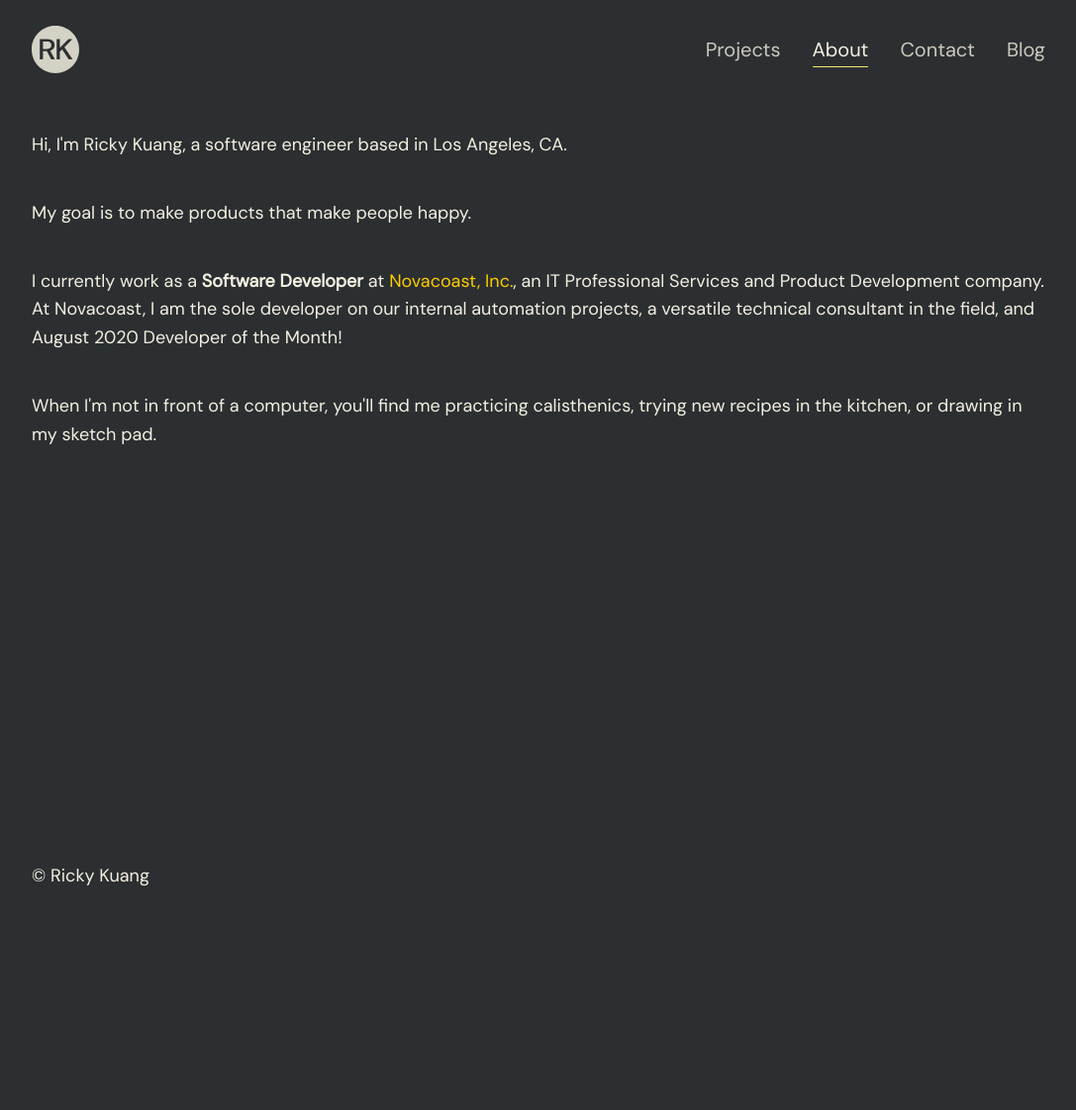
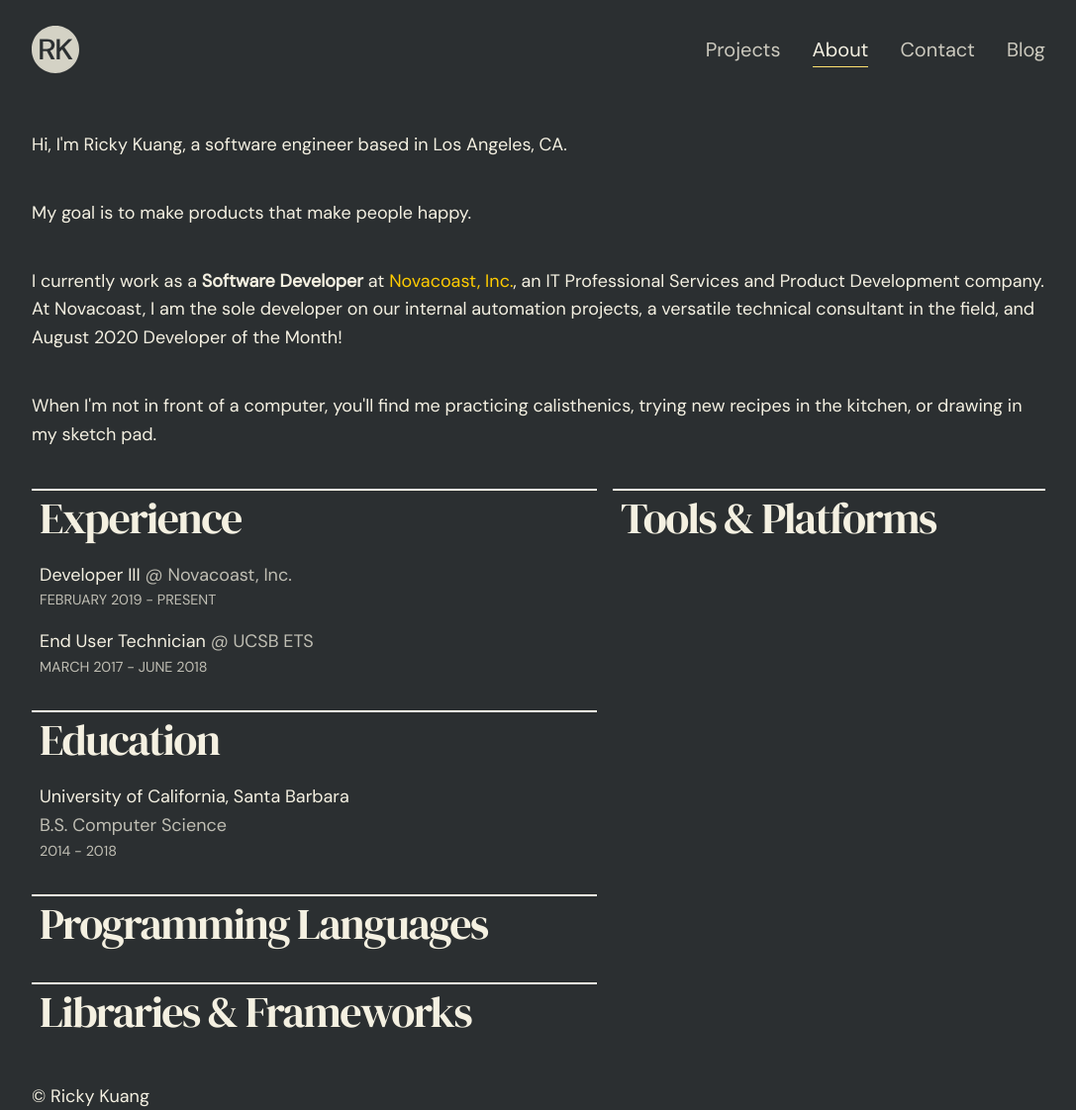
Before and after one commit to rkuang/rkuang.github.io, a Jekyll site: the page built from about.html, in a window 1280 px wide. Shown: the whole page at 99% size, without its empty margins (96-1183 px from the left). Built offline with Jekyll 4.4.1, drawn with Linux system fonts in a browser that asks for light colours; some web fonts are replaced; before the commit the page ends 900 px from its top, so only the background shows below that.

Commit message:
temp commit

```diff
--- /dev/null
+++ b/_data/education.yml
@@ -0,0 +1,5 @@
+- school: University of California, Santa Barbara
+  degree: B.S. Computer Science
+  start_date: 2014
+  end_date: 2018
+  # gpa: 3.62/4.00
--- /dev/null
+++ b/_data/experience.yml
@@ -0,0 +1,8 @@
+- employer: Novacoast, Inc.
+  position: Developer III
+  start_date: February 2019
+  end_date: Present
+- employer: UCSB ETS
+  position: End User Technician
+  start_date: March 2017
+  end_date: June 2018
--- /dev/null
+++ b/_includes/education.html
@@ -0,0 +1,17 @@
+{% for item in site.data.education %}
+<div class="resume-card-item">
+  <p class="resume-card-item-header">
+    {{ item.school }}
+  </p>
+  <p class="resume-card-item-detail">
+    {% if item.gpa %}
+    {{ item.degree }}, GPA: {{ item.gpa }}
+    {% else %}
+    {{ item.degree }}
+    {% endif %}
+  </p>
+  <p class="resume-card-item-detail timeframe">
+    {{ item.start_date }} - {{ item.end_date }}
+  </p>
+</div>
+{% endfor %}
--- a/_includes/experience.html
+++ b/_includes/experience.html
@@ -0,0 +1,11 @@
+{% for item in site.data.experience %}
+<div class="resume-card-item">
+  <p>
+    <span class="resume-card-item-header">{{ item.position }}</span>
+    <span class="resume-card-item-detail">@ {{ item.employer }}</span>
+  </p>
+  <p class="resume-card-item-detail timeframe">
+    {{ item.start_date | upcase }} - {{ item.end_date | upcase }}
+  </p>
+</div>
+{% endfor %}
--- /dev/null
+++ b/_sass/_about.scss
@@ -0,0 +1,43 @@
+.about {
+  display: flex;
+  flex-direction: column;
+}
+
+.resume {
+  display: flex;
+  flex-direction: column;
+  flex-wrap: wrap;
+  align-items: space-between;
+  column-gap: 16px;
+  row-gap: 16px;
+  height: 600px;
+
+  .resume-card {
+    border-top: 2px solid $color-primary;
+    padding-left: 8px;
+    // width: 400px;
+    margin: 0;
+    .resume-card-header {
+      font-family: 'DM Serif Display', serif;
+      font-size: 2.75rem;
+      width: 100%;
+      margin-bottom: 16px;
+    }
+
+    .resume-card-item {
+      margin-bottom: 16px;
+      p {
+        margin: 0;
+      }
+      .timeframe {
+        // text-transform: uppercase;
+        font-size: 0.9rem;
+      }
+      .resume-card-item-detail {
+        color: $color-text-sunken;
+      }
+    }
+
+
+  }
+}
--- a/_sass/_main.scss
+++ b/_sass/_main.scss
@@ -10,6 +10,7 @@ $color-tertiary-rgb: (255, 226, 112);
 $color-action: #ffcc00;
 $color-action-rgb: 255, 204, 0;
 $color-text: RGBA($color-primary-rgb, .95);
+$color-text-sunken: RGBA($color-primary-rgb, .7);
 $padding-nav-links: 32px;
 // $gutter: 48px;
 
--- a/about.html
+++ b/about.html
@@ -2,24 +2,32 @@
 title: About
 ---
 
+<div class="about">
   <div class="profile">
     {% include profile.html %}
   </div>
 
   <div class="resume">
-  <div class="card">
+    <div class="resume-card">
+      <h2 class="resume-card-header">Experience</h2>
       {% include experience.html %}
     </div>
-  <div class="card">
-    {% include experience.html %}
+
+    <div class="resume-card">
+      <h2 class="resume-card-header">Education</h2>
+      {% include education.html %}
     </div>
-  <div class="card">
-    {% include experience.html %}
+    <div class="resume-card">
+      <h2 class="resume-card-header">Programming Languages</h2>
+
     </div>
-  <div class="card">
-    {% include experience.html %}
+    <div class="resume-card">
+      <h2 class="resume-card-header">Libraries & Frameworks</h2>
+
     </div>
-  <div class="card">
-    {% include experience.html %}
+    <div class="resume-card">
+      <h2 class="resume-card-header">Tools & Platforms</h2>
+
     </div>
   </div>
+</div>
--- a/assets/css/styles.scss
+++ b/assets/css/styles.scss
@@ -6,3 +6,4 @@
 @import "nav";
 @import "blog";
 @import "contact";
+@import "about";
```
Lines whose indentation alone changed are shown as unchanged.
